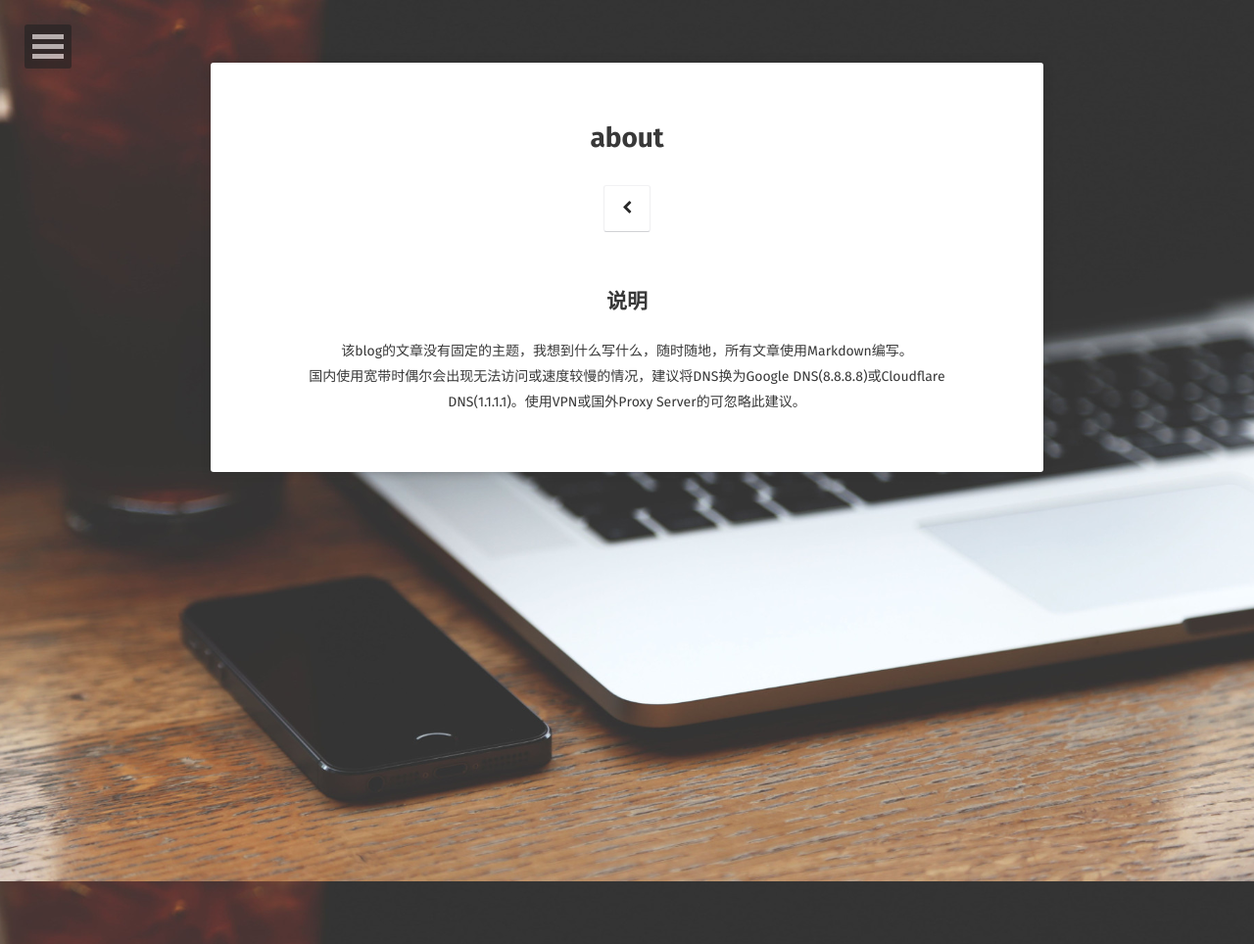
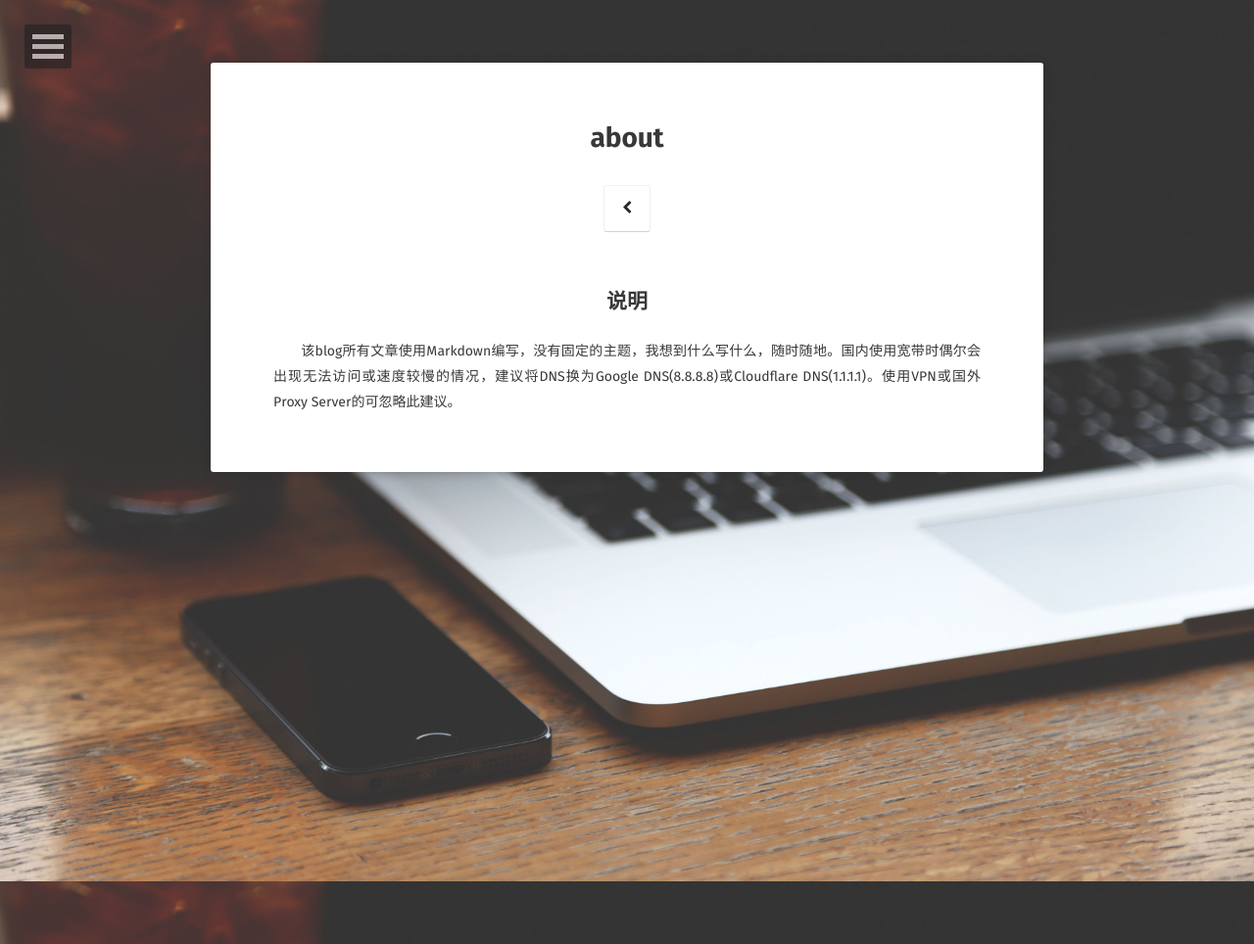
Before and after one commit to aiologybay/aiologybay.github.io, a Jekyll site: the page built from about/index.md, in a window 1280 px wide. Shown: the whole page at 98% size. Built offline with Jekyll 4.4.1, drawn with Linux system fonts in a browser that asks for light colours; some web fonts are replaced.

Commit message:
initial commit

```diff
--- a/about/index.md
+++ b/about/index.md
@@ -7,5 +7,4 @@ comments: false
 ---
 
 ## <center>说明</center>
-<center>该blog的文章没有固定的主题，我想到什么写什么，随时随地，所有文章使用Markdown编写。</center>
-<center>国内使用宽带时偶尔会出现无法访问或速度较慢的情况，建议将DNS换为Google DNS(8.8.8.8)或Cloudflare DNS(1.1.1.1)。使用VPN或国外Proxy Server的可忽略此建议。</center>
+&emsp;&emsp;该blog所有文章使用Markdown编写，没有固定的主题，我想到什么写什么，随时随地。国内使用宽带时偶尔会出现无法访问或速度较慢的情况，建议将DNS换为Google DNS(8.8.8.8)或Cloudflare DNS(1.1.1.1)。使用VPN或国外Proxy Server的可忽略此建议。
```
